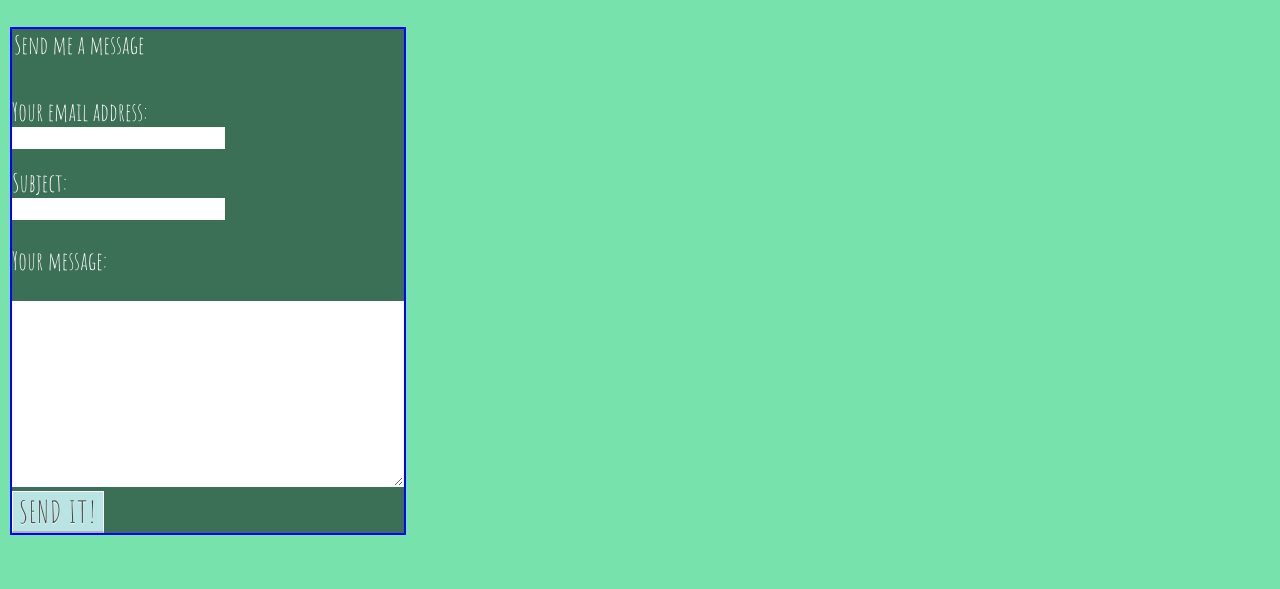
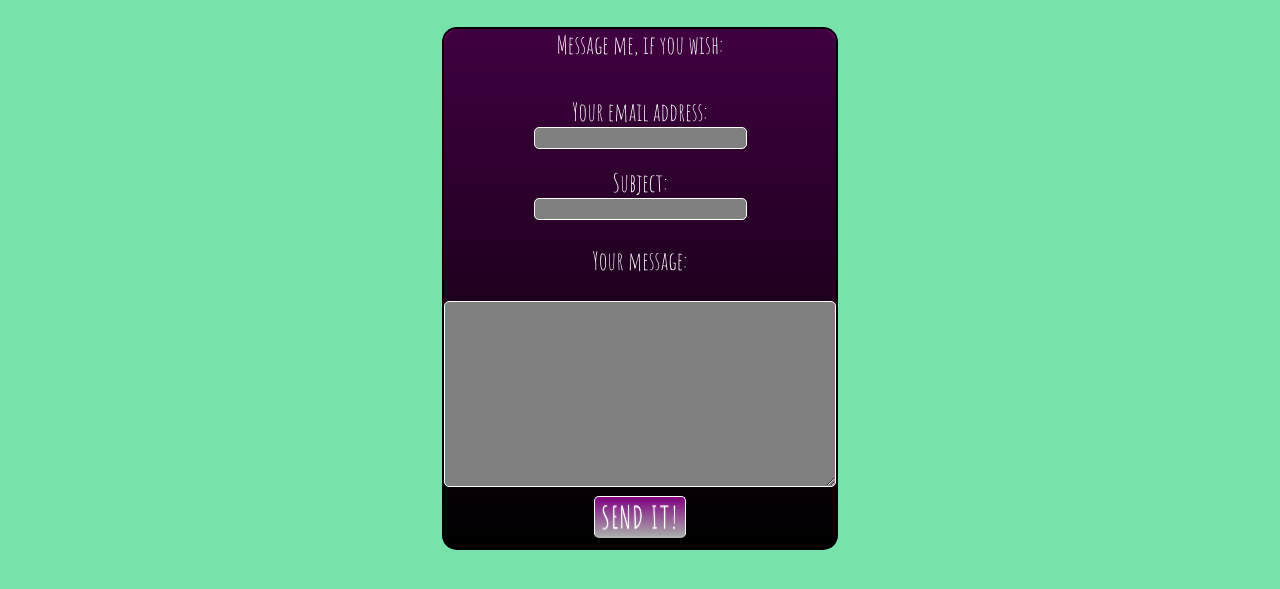
Before and after one commit to supwitdat/barnesPortfolio, a plain HTML site: page contact.html in a window 1280 px wide. Shown: the part 73-662 px from the top of the page. Drawn offline with Linux system fonts and the light colour scheme.

Commit message:
first project submit commit

```diff
--- a/contact.html
+++ b/contact.html
@@ -1,7 +1,7 @@
 <!DOCTYPE html>
 <html lang="en">
 <head>
-  <title>Brian Barnes Portfolio</title>
+  <title>Contact Brian</title>
   <meta charset="utf-8">
   <link rel="stylesheet" type="text/css"  href="main.css" >
   <link href="https://fonts.googleapis.com/css?family=Amatic+SC" rel="stylesheet">
@@ -28,28 +28,25 @@
 <!--CONTACT FORM--->
 <div id="contact_wrap">
   <fieldset>
-
-    <form action="" method="post">
-      <legend>Send me a message</legend><br /><br />
+<!--I read that the mailto: action isn't compatible across browsers
+but put it as a placeholder for the Deliverable.-->
+    <form action="mailto:?#?@?%#.com" method="post" name="contactForm">
+      <legend>Message me, if you wish:</legend><br /><br />
 
       <label for="email"> Your email address: </label><br />
       <input type="email" name="email" /><br /><br />
 
       <label for="subject">Subject:</label> <br />
-      <input type="text" name="subject" size="20" maxlength="30"> <br />
+      <input type="text" name="subject" size="20" maxlength="30"/> <br />
 
       <p id="contact_p"> Your message: </p>
       <textarea name="message" cols="40" rows="10"></textarea><br />
 
-      <input id="submit" type="submit" value="SEND IT!" />
+      <input id="submit" type="submit" value="SEND IT!"/>
     </form>
 
   </fieldset>
 </div>
-<!-- Save for JS button
-  <div id="jsmessage">
-  </div>
--->
 
 </body>
 
--- a/main.css
+++ b/main.css
@@ -3,8 +3,11 @@ html, body {
    padding: 0px;
    height: 100%;
    width: 100%;
-   background-color: hsl(150, 65%, 68%);
+
+  background-color: hsl(150, 65%, 68%);
    background-color: #78E2AD;
+
+
 }
 
 
@@ -77,6 +80,7 @@ nav a {
   font-size: 30px;
 }
 
+
 article {
 width: 100%;
 display: block;
@@ -108,8 +112,9 @@ text-align: center;
 /******* CONTACT PAGE *********/
 
 #contact_wrap {
+  width: 100%;
   padding-top: 90px;
-
+  text-align: center;
 }
 
 fieldset {
@@ -118,21 +123,27 @@ fieldset {
   padding: 0;
   display: inline-block;
   color: white;
-  border: 2px solid blue;
-  float: left;
+  border: 2px solid black;
+  border-radius: 15px;
+  background: purple; /* For browsers that do not support gradients */
+     background: -webkit-linear-gradient(purple, black); /* For Safari 5.1 to 6.0 */
+     background: -o-linear-gradient(purple, black); /* For Opera 11.1 to 12.0 */
+     background: -moz-linear-gradient(purple, black); /* For Firefox 3.6 to 15 */
+     background: linear-gradient(purple, black); /* Standard syntax */
 }
 
 form {
   background-color: rgba(0, 0, 0, 0.5);
-
+  border-radius: 15px;
 }
 
 input, textarea {
-  background-color: white;
+  background-color: gray;
   font-family: sans-serif, serif;
   font-size: 16px;
   letter-spacing: 1px;
   border: 1px solid white;
+  border-radius: 5px;
 }
 
 input:focus {
@@ -150,7 +161,6 @@ textarea:hover {
   color: white;
   background-color: teal;
   border: 1px solid red;
-
 }
 
 textarea:focus {
@@ -158,14 +168,19 @@ textarea:focus {
   color: white;
 }
 
-
 #submit {
-    color: #444444;
+    margin: 5px 0 10px 0;
+    color: white;
     font-family: 'Amatic SC', serif;
     font-size: 30px;
     text-shadow: 0px 1px 1px #ffffff;
     border-bottom: 2px solid #b2b2b2;
     background-color: #b9e4e3;
+    background: gray; /* For browsers that do not support gradients */
+       background: -webkit-linear-gradient(purple, darkgray); /* For Safari 5.1 to 6.0 */
+       background: -o-linear-gradient(purple, darkgray); /* For Opera 11.1 to 12.0 */
+       background: -moz-linear-gradient(purple, darkgray); /* For Firefox 3.6 to 15 */
+       background: linear-gradient(purple, darkgray); /* Standard syntax */ ;
 }
 
 #submit:hover {
```
Also changed, not shown: about.html (+1 -3 lines), index.html (+1 -1 lines).
